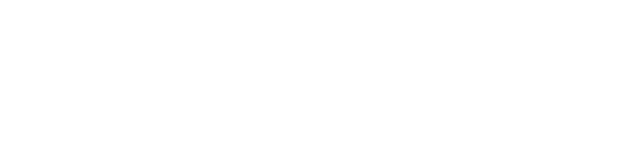
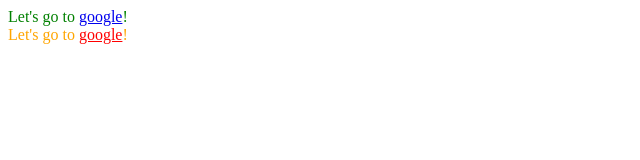
Before and after one commit to JAEJINAN/front-end, a plain HTML site: page code/javascript_practice/index.html in a window 1280 px wide. Shown: the whole page, without its empty margins (0-640 px from the left). Drawn offline with Linux system fonts and the light colour scheme.

Commit message:
study HTML/CSS

```diff
--- a/code/javascript_practice/index.html
+++ b/code/javascript_practice/index.html
@@ -4,12 +4,30 @@
 <head>
     <meta charset="UTF-8" />
     <title>Javascript_practice</title>
+    <style>
+        .div1 {
+            color: green;
+        }
+
+        .div2 {
+            color: orange;
+        }
+
+        .div2 a {
+            color: red;
+            /*inherit;*/
+        }
+    </style>
 </head>
 
 <body>
-    <p>
-        <script src="./index.js"></script>
-    </p>
+    <div class="div1">
+        Let's go to <a href="https://google.com" target="_blank">google</a>!
+    </div>
+
+    <div class="div2">
+        Let's go to <a href="https://google.com" target="_blank">google</a>!
+    </div>
 </body>
 
 </html>
```
Also changed, not shown: code/naver.html (added, +27 -0 lines), HTML_CSS정리/To_naver.PNG (added), HTML_CSS정리/naver_logo.png (added), 3 other files.
